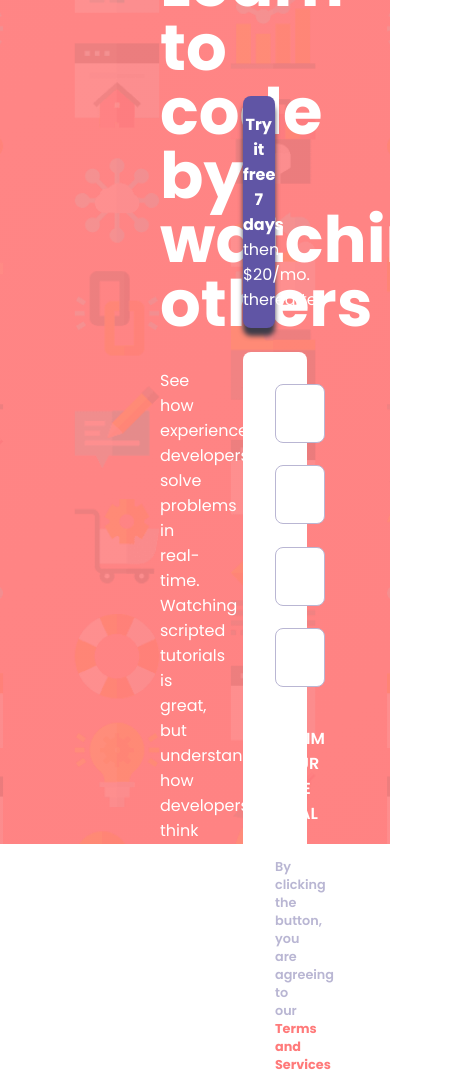
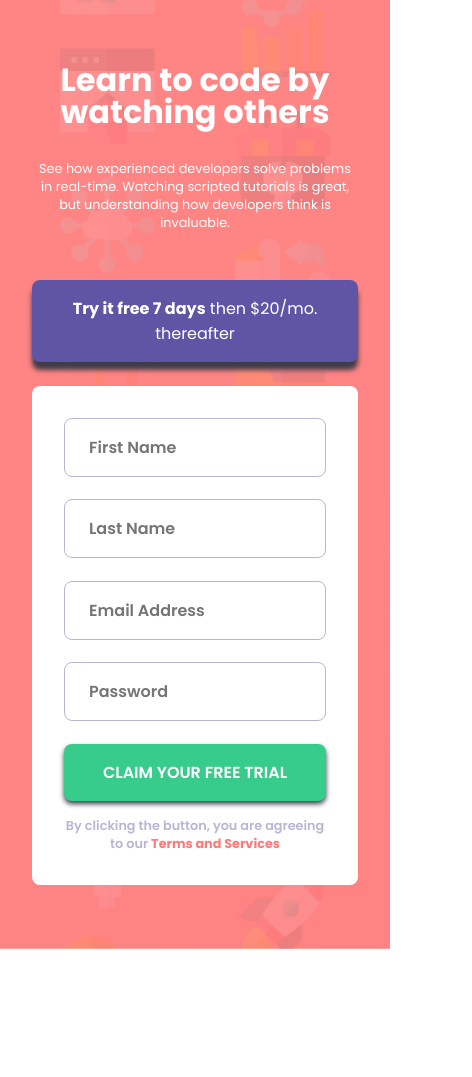
Before and after one commit to DanielOmehe/intro-component-signup-form, a plain HTML site: page index.html in a window 390 px wide. Shown: the whole page, 472 px wide, since content can reach past the window. After the commit the page ends 949 px from the top, so only its background shows below. Drawn offline with Linux system fonts and the light colour scheme.

Commit message:
Responsive design complete

```diff
--- a/index.css
+++ b/index.css
@@ -155,3 +155,188 @@
 .intro-component-signup-form p > b{
     color: var(--color-red);
 }
+
+@media (max-width: 1400px){
+    .intro-component-signup-master{
+        padding: 6rem;
+    }
+
+    .try-free-btn{
+        width: 100%;
+    }
+
+    .intro-component-signup-form{
+        width: 100%;
+    }
+}
+
+@media (max-width: 1200px){
+    .intro-component-signup-master{
+        padding: 6rem 4rem;
+    }
+
+    .try-free-btn{
+        width: 100%;
+    }
+
+    .intro-component-signup-form{
+        width: 100%;
+    }
+
+    .intro-signup-heading{
+        font-size: 3.5rem;
+    }
+}
+
+@media (max-width: 1000px){
+    .intro-component-signup-master{
+        padding: 4rem 2rem;
+    }
+
+    .try-free-btn{
+        width: 100%;
+    }
+
+    .intro-component-signup-form{
+        width: 100%;
+    }
+
+    .intro-signup-heading{
+        font-size: 3rem;
+    }
+}
+
+@media (max-width: 800px){
+    .intro-component-signup-master{
+        padding: 4rem 2rem;
+        gap: 1rem;
+    }
+
+    .try-free-btn{
+        width: 100%;
+    }
+
+    .intro-component-signup-form{
+        width: 100%;
+    }
+
+    .intro-signup-heading{
+        font-size: 2.8rem;
+    }
+
+    .intro-signup-paragraph{
+        font-size: .9rem;
+        padding: 0;
+    }
+}
+
+@media (max-width: 700px){
+    .intro-component-signup-master{
+        padding: 4rem 1rem;
+        gap: 1rem;
+    }
+
+    .try-free-btn{
+        width: 100%;
+    }
+
+    .intro-component-signup-text{
+        width: 30%;
+    }
+
+    .intro-component-signup-form-container{
+        width: 60%;
+    }
+
+    .intro-component-signup-form{
+        width: 100%;
+    }
+
+    .intro-signup-heading{
+        font-size: 2rem;
+        line-height: 2rem;
+        padding: 0;
+    }
+
+    .intro-signup-paragraph{
+        font-size: .8rem;
+        padding: 0;
+    }
+}
+
+@media (max-width: 500px){
+    .intro-component-signup-master{
+        height: fit-content;
+        flex-direction: column;
+        padding: 4rem 2rem;
+        gap: 3rem;
+    }
+
+    .try-free-btn{
+        width: 100%;
+    }
+
+    .intro-component-signup-text{
+        width: 100%;
+        padding: 0;
+        text-align: center;
+    }
+
+    .intro-component-signup-form-container{
+        width: 100%;
+    }
+
+    .intro-component-signup-form{
+        width: 100%;
+    }
+
+    .intro-signup-heading{
+        font-size: 2rem;
+        line-height: 2rem;
+        padding: 0;
+    }
+
+    .intro-signup-paragraph{
+        font-size: .8rem;
+        padding: 0;
+    }
+}
+
+@media (max-width: 375px){
+    .intro-component-signup-master{
+        height: fit-content;
+        flex-direction: column;
+        padding: 4rem 1.5rem;
+        gap: 3rem;
+    }
+
+    .try-free-btn{
+        width: 100%;
+    }
+
+    .intro-component-signup-text{
+        width: 100%;
+        padding: 0;
+        text-align: center;
+    }
+
+    .intro-component-signup-form-container{
+        width: 100%;
+    }
+
+    .intro-component-signup-form{
+        width: 100%;
+        padding: 2rem 1rem;
+    }
+
+    .intro-signup-heading{
+        font-size: 2rem;
+        line-height: 2rem;
+        padding: 0;
+    }
+
+    .intro-signup-paragraph{
+        font-size: .8rem;
+        padding: 0;
+    }
+}
```
